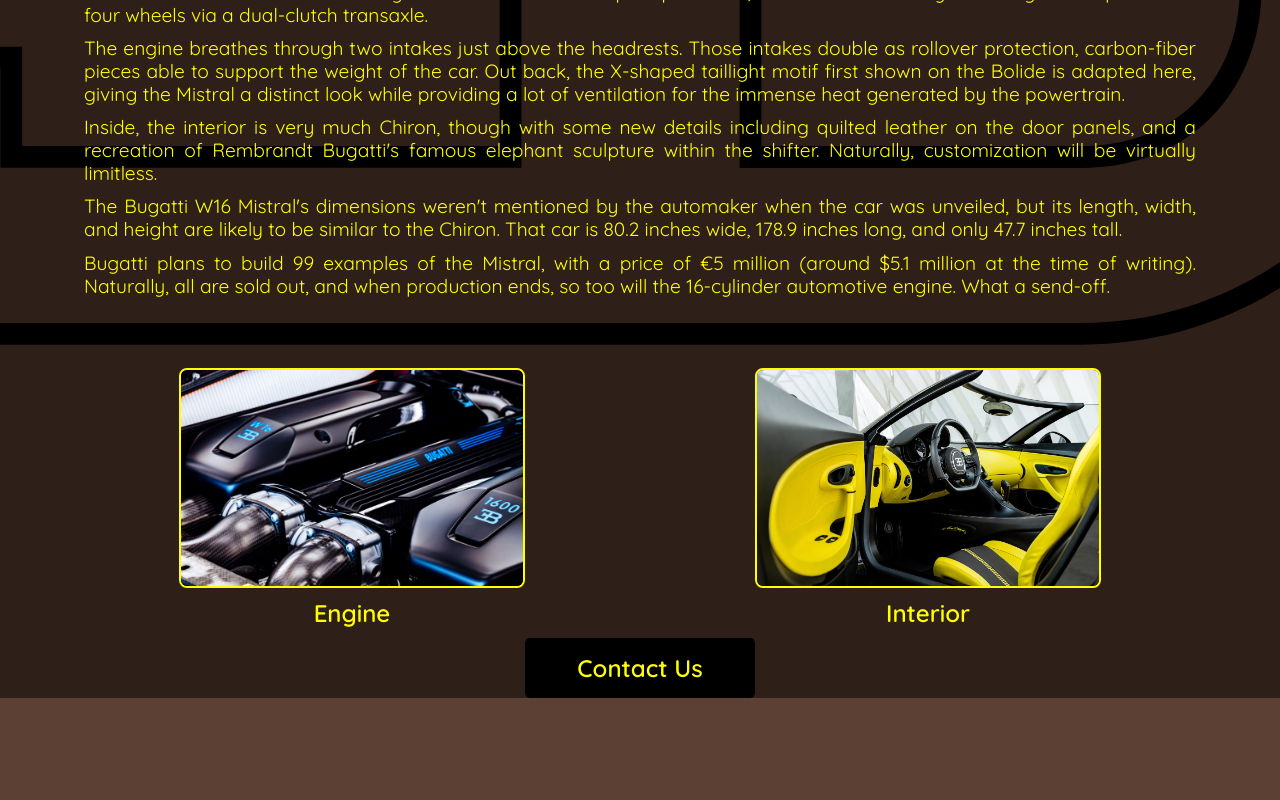
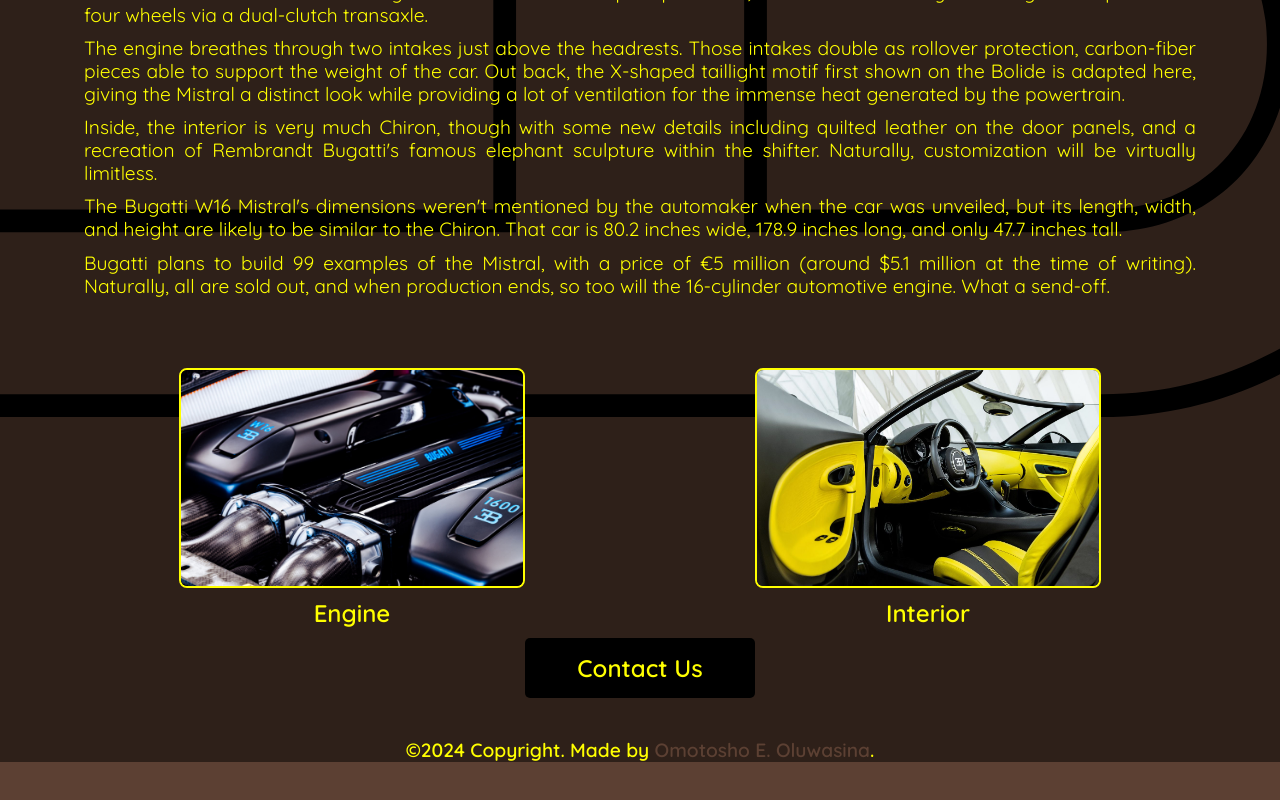
Before and after one commit to shinaeli/bugatti-w16-mistral-marketing-website, a React (Vite) app: page / in a window 1280 px wide. Shown: the part 1251-2051 px from the top of the page. Before the commit the page ends 1964 px from the top, so only its background shows below. Built offline with nearby package versions, Linux system fonts and the light colour scheme.

Commit message:
added a footer and adjusted some styles

```diff
--- /dev/null
+++ b/src/components/Footer.jsx
@@ -0,0 +1,11 @@
+import React from 'react'
+
+const Footer = () => {
+  return (
+    <div className="footer">
+        <p className="copyright quicksand-semibold">&copy;2024 Copyright. Made by <a href="http://omotoshoelisha@gmail.com">Omotosho E. Oluwasina</a>.</p>
+    </div>
+  )
+}
+
+export default Footer
--- a/src/components/Home.jsx
+++ b/src/components/Home.jsx
@@ -1,6 +1,7 @@
 import React from 'react'
 import { Link } from 'react-router-dom'
 import Carousel from './utils/Carousel'
+import Footer from './Footer'
 
 
 const Home = () => {
@@ -85,6 +86,7 @@
             </main>
         </section>
         <Link className='quicksand-semibold contact-link' to="/contact">Contact Us</Link>
+        <Footer />
     </div>
   )
 }
--- a/src/index.css
+++ b/src/index.css
@@ -246,6 +246,21 @@
   line-height: 1.5;
 }
 
+.footer {
+  width: 80%;
+  margin: 40px auto;
+}
+
+.copyright {
+  text-align: center;
+  font-size: 1.2rem;
+}
+
+.copyright a {
+  text-decoration: none;
+  color: #5C4033;
+}
+
 /* Media Query */
 @media (min-width: 320px) and (max-width: 480px) {
   .container-img {
@@ -339,4 +354,8 @@
     width: 50%;
     font-size: 1.2rem;
   }
+
+  .footer {
+    width: 95%;
+  }
 }
```
